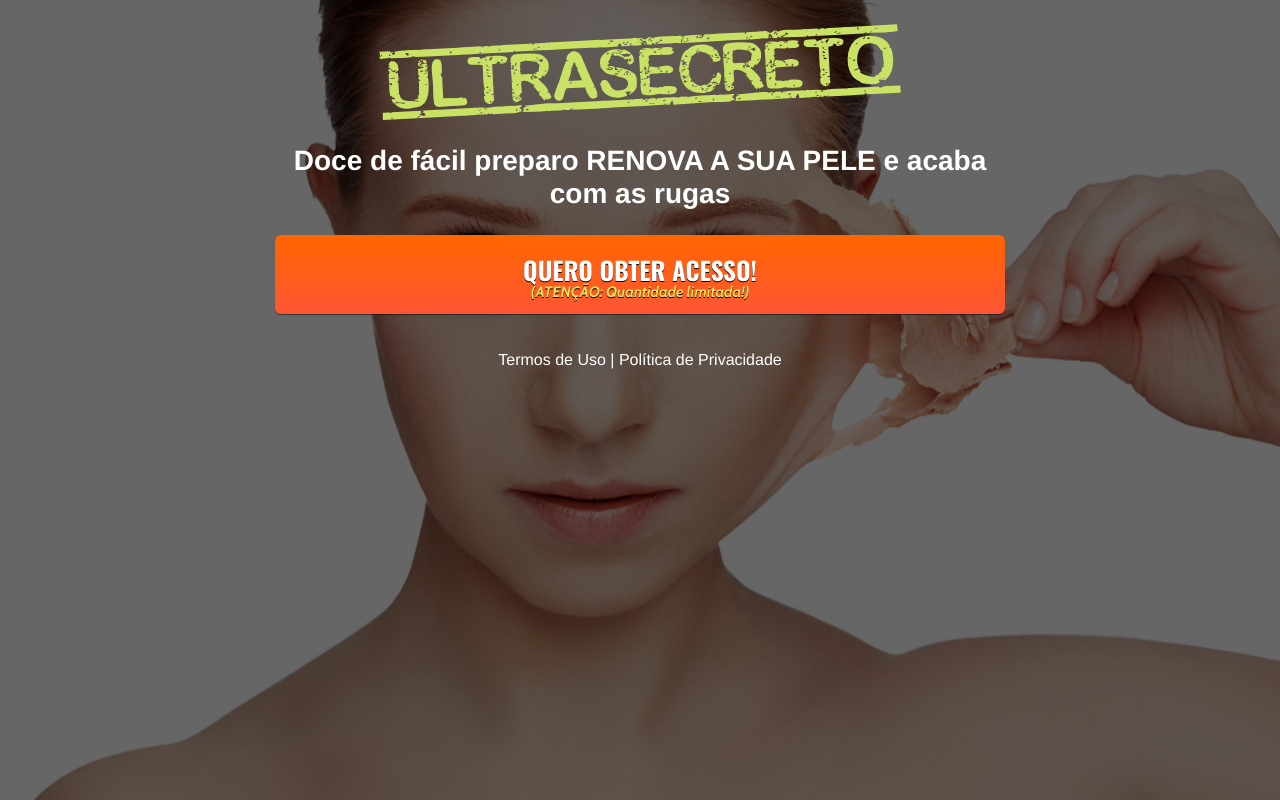
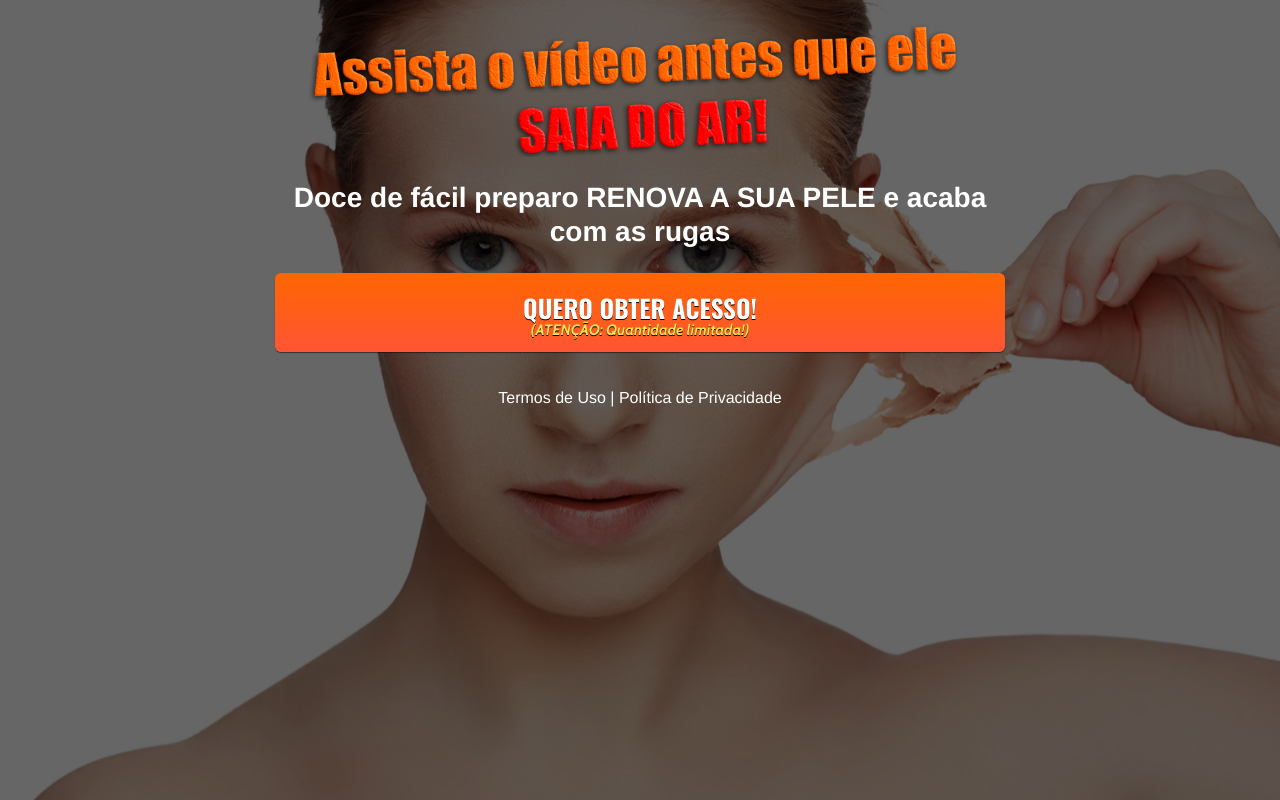
Before and after one commit to seitiyama/modelo-site, a plain HTML site: page metodo_remover_rugas/index.html in a window 1280 px wide. Drawn offline with nearby package versions, Linux system fonts and the light colour scheme.

Commit message:
modificado ultrasecreto

```diff
--- a/metodo_remover_rugas/index.html
+++ b/metodo_remover_rugas/index.html
@@ -35,7 +35,7 @@
         <div class="row justify-content-center">
           <div class="col-lg-8 text-center">
             <!-- Imagem Ultrasecreto -->
-            <img class="img-fluid" src="./assets/img/ultrasecreto.svg">
+            <img class="img-fluid" src="./assets/img/ultrasecreto.png">
 
             <!-- Headline -->
             <h3 class="my-4"><b>Doce de fácil preparo RENOVA A SUA PELE e acaba com as rugas</b></h3>
```
Also changed, not shown: metodo_remover_rugas/assets/img/ultrasecreto.png (added).
